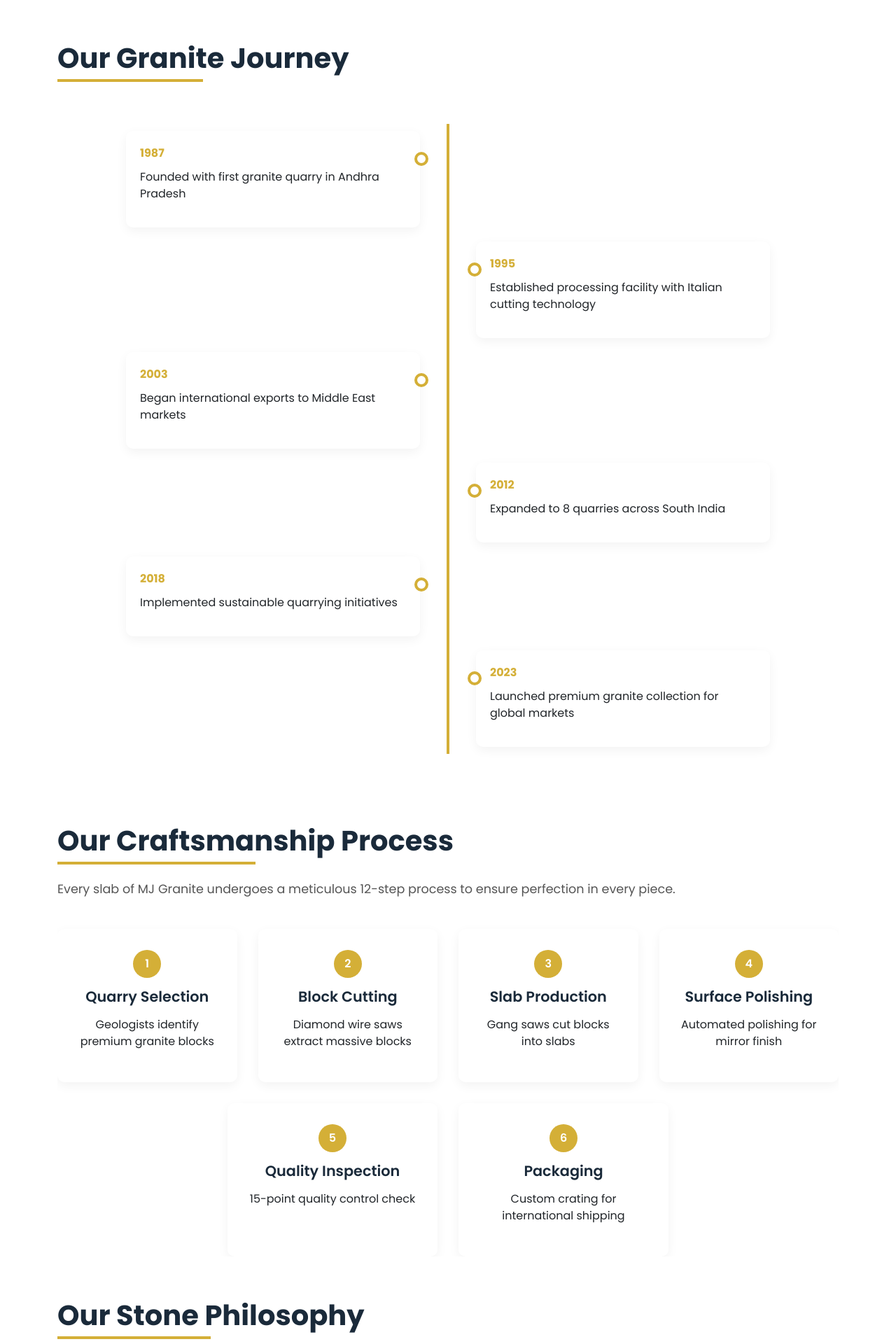
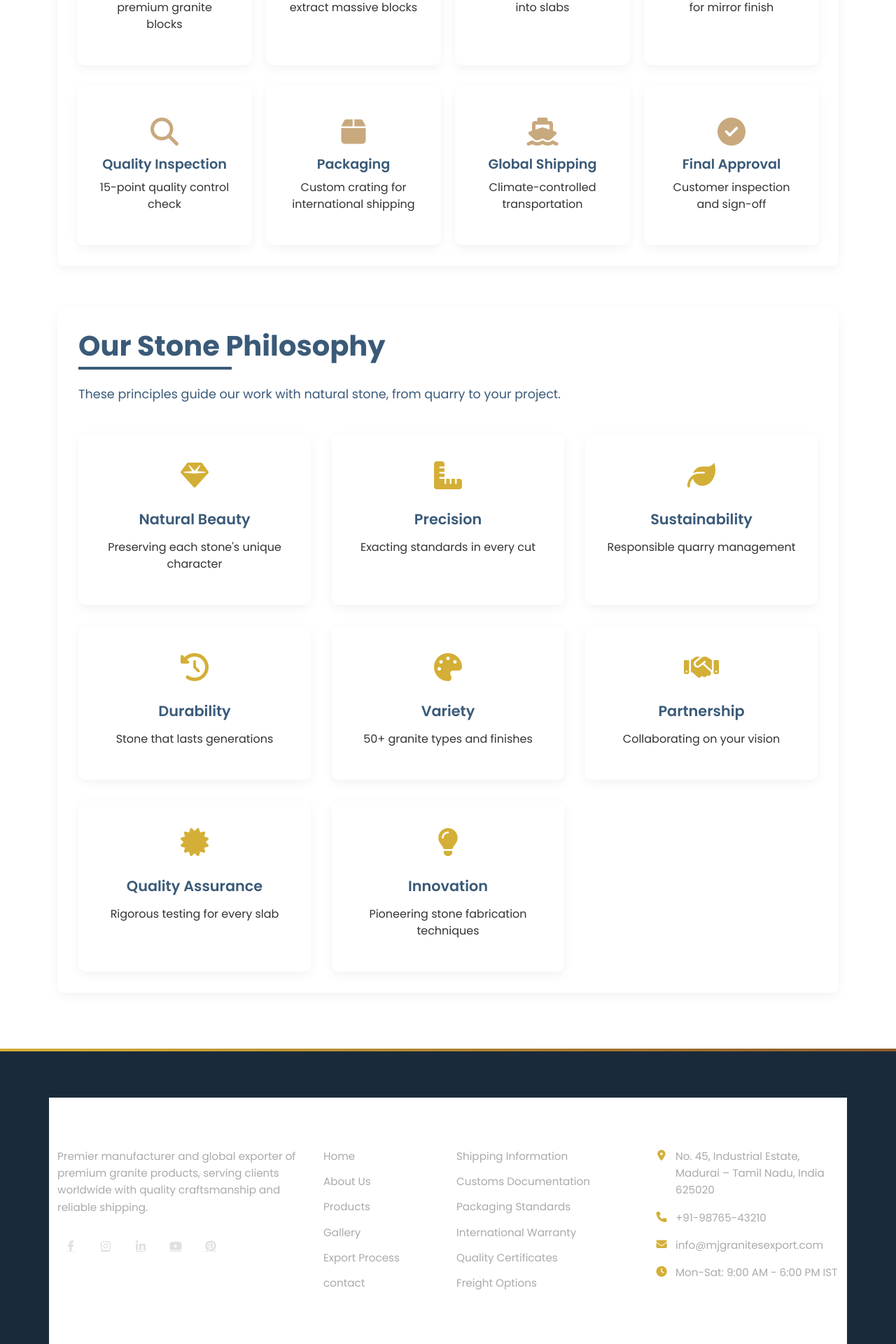
Before and after one commit to Prakash-Ramakrishnan110/MJ-granites, a PHP site: page /gallery.php in a window 1280 px wide. Shown: the part 2523-4443 px from the top of the page at 70% size. Run offline with PHP 8.4, Linux system fonts and the light colour scheme.

Commit message:
gallery changed

```diff
--- a/gallery.php
+++ b/gallery.php
@@ -16,6 +16,7 @@
             --secondary-color: #c19a6b;
             --dark-color: #333;
             --light-color: #f8f9fa;
+            --card-title-color: #3A5A78;
         }
 
         * {
@@ -26,7 +27,7 @@
         }
 
         body {
-            background-color: #f5f5f5;
+            background-color: #ffffff;
             color: #333;
             line-height: 1.6;
             overflow-x: hidden;
@@ -36,15 +37,16 @@
             max-width: 1200px;
             margin: 0 auto;
             padding: 20px;
+            background-color: white;
         }
 
         /* Hero Section */
         .hero-section {
-            background: linear-gradient(rgba(90, 62, 54, 0.8), rgba(90, 62, 54, 0.8)),
+            background: linear-gradient(rgba(16, 53, 85, 0.9), rgba(16, 53, 85, 0.8)),
                         url('https://img.freepik.com/free-photo/beautiful-shot-black-marble-texture-background_181624-23358.jpg');
             background-size: cover;
             background-position: center;
-            color: white;
+            color: rgb(11, 64, 89);
             padding: 100px 20px;
             text-align: center;
             margin-bottom: 40px;
@@ -71,12 +73,16 @@
         .section {
             margin-bottom: 60px;
             overflow: hidden;
+            background-color: white;
+            padding: 30px;
+            border-radius: 10px;
+            box-shadow: 0 5px 15px rgba(0,0,0,0.05);
         }
 
         .section-title {
             font-size: 2.5rem;
             font-weight: 700;
-            color: var(--primary-color);
+            color: var(--card-title-color);
             margin-bottom: 30px;
             position: relative;
             display: inline-block;
@@ -87,7 +93,7 @@
             position: absolute;
             width: 50%;
             height: 4px;
-            background-color: var(--secondary-color);
+            background-color: var(--card-title-color);
             bottom: -10px;
             left: 0;
         }
@@ -95,7 +101,7 @@
         .section-content {
             font-size: 1.1rem;
             line-height: 1.8;
-            color: #555;
+            color: #3A5A78;
             margin-bottom: 20px;
         }
 
@@ -121,7 +127,7 @@
             border-radius: 10px;
             padding: 30px;
             box-shadow: 0 10px 30px rgba(0,0,0,0.08);
-            border-top: 5px solid var(--secondary-color);
+            border-top: 5px solid var();
             transition: all 0.3s ease;
             transform: translateY(20px);
             opacity: 0;
@@ -147,15 +153,19 @@
 
         .highlight-icon {
             font-size: 2.5rem;
-            color: var(--secondary-color);
+            color: var(--card-title-color);
             margin-bottom: 20px;
         }
 
         .highlight-title {
             font-size: 1.3rem;
             font-weight: 600;
-            color: var(--primary-color);
+            color: var(--card-title-color);
             margin-bottom: 15px;
+        }
+
+        .highlight-box p {
+            color:;
         }
 
         /* Granite Types Section */
@@ -211,12 +221,13 @@
 
         .granite-info {
             padding: 20px;
+            background-color: white;
         }
 
         .granite-name {
             font-size: 1.2rem;
             font-weight: 600;
-            color: var(--primary-color);
+            color: var(--card-title-color);
             margin-bottom: 5px;
         }
 
@@ -227,11 +238,19 @@
             display: block;
         }
 
+        .granite-info p {
+            color: #333;
+        }
+
         /* History Timeline */
         .timeline {
             position: relative;
             max-width: 1000px;
             margin: 40px auto;
+            background-color: white;
+            padding: 30px;
+            border-radius: 10px;
+            box-shadow: 0 5px 15px rgba(0,0,0,0.05);
         }
 
         .timeline:before {
@@ -239,8 +258,8 @@
             position: absolute;
             width: 4px;
             background-color: var(--secondary-color);
-            top: 0;
-            bottom: 0;
+            top: 60px;
+            bottom: 60px;
             left: 50%;
             margin-left: -2px;
         }
@@ -301,13 +320,17 @@
             margin-bottom: 10px;
         }
 
+        .timeline-content p {
+            color: #333;
+        }
+
         /* Quarry Section */
         .quarry-section {
-            background: linear-gradient(rgba(90, 62, 54, 0.9), rgba(90, 62, 54, 0.9)),
+            background: linear-gradient(rgba(16, 53, 85, 0.9), rgba(17, 72, 92, 0.9)),
                         url('https://img.freepik.com/free-photo/granite-quarry-mountains_1398-4829.jpg');
             background-size: cover;
             background-position: center;
-            color: white;
+            color: rgb(16, 75, 95);
             padding: 80px 20px;
             border-radius: 10px;
             margin: 60px 0;
@@ -325,6 +348,10 @@
             max-width: 800px;
             margin: 0 auto;
             text-align: center;
+            background-color: rgba(24, 87, 101, 0.1);
+            padding: 30px;
+            border-radius: 10px;
+            backdrop-filter: blur(5px);
         }
 
         /* Values Section */
@@ -353,6 +380,8 @@
         .value-card:nth-child(4) { animation-delay: 0.4s; }
         .value-card:nth-child(5) { animation-delay: 0.5s; }
         .value-card:nth-child(6) { animation-delay: 0.6s; }
+        .value-card:nth-child(7) { animation-delay: 0.7s; }
+        .value-card:nth-child(8) { animation-delay: 0.8s; }
 
         .value-card:hover {
             transform: translateY(-10px) scale(1.03);
@@ -376,9 +405,13 @@
         .value-title {
             font-size: 1.3rem;
             font-weight: 600;
-            color: var(--primary-color);
+            color: var(--card-title-color);
             margin-bottom: 15px;
             transition: all 0.3s ease;
+        }
+
+        .value-card p {
+            color: #333;
         }
 
         /* Process Section */
@@ -411,6 +444,8 @@
         .process-step:nth-child(4) { animation-delay: 0.4s; }
         .process-step:nth-child(5) { animation-delay: 0.5s; }
         .process-step:nth-child(6) { animation-delay: 0.6s; }
+        .process-step:nth-child(7) { animation-delay: 0.7s; }
+        .process-step:nth-child(8) { animation-delay: 0.8s; }
 
         .process-step:hover {
             transform: translateY(-10px) scale(1.03);
@@ -427,6 +462,16 @@
             line-height: 40px;
             font-weight: 600;
             margin-bottom: 15px;
+        }
+
+        .process-step h3 {
+            color: var(--card-title-color);
+            font-size: 1.2rem;
+            margin-bottom: 10px;
+        }
+
+        .process-step p {
+            color: #333;
         }
 
         /* Keyframe Animations */
@@ -572,44 +617,7 @@
     </section>
 
     <div class="container">
-        <!-- Our Story Section -->
-        <section class="section" data-aos="fade-up" data-aos-duration="800">
-            <h2 class="section-title">Our Granite Legacy</h2>
-            <div class="about-content-section">
-                <p class="section-content">
-                    Since 1987, MJ Granites has been at the forefront of India's granite industry, transforming raw stone into exquisite architectural elements. Our journey began in the granite-rich region of South India, where we established our first quarrying operations. Today, we operate 12 quarries across India, each yielding distinct granite varieties prized worldwide.
-                </p>
-                <p class="section-content">
-                    What sets us apart is our vertical integration - from quarry to finished product. We control every step of the process, ensuring the highest quality standards while maintaining competitive pricing. Our 150,000 sq. ft. processing facility houses the most advanced stone fabrication technology from Italy and Germany.
-                </p>
 
-                <div class="highlight-container">
-                    <div class="highlight-box">
-                        <div class="highlight-icon">
-                            <i class="fas fa-mountain"></i>
-                        </div>
-                        <h3 class="highlight-title">Quarry Ownership</h3>
-                        <p>Direct access to 12 premium granite quarries across India</p>
-                    </div>
-
-                    <div class="highlight-box">
-                        <div class="highlight-icon">
-                            <i class="fas fa-industry"></i>
-                        </div>
-                        <h3 class="highlight-title">Modern Facility</h3>
-                        <p>150,000 sq. ft. processing plant with Italian machinery</p>
-                    </div>
-
-                    <div class="highlight-box">
-                        <div class="highlight-icon">
-                            <i class="fas fa-award"></i>
-                        </div>
-                        <h3 class="highlight-title">Quality Certifications</h3>
-                        <p>ISO 9001:2015 certified processes with 15 quality checks</p>
-                    </div>
-                </div>
-            </div>
-        </section>
 
         <!-- Granite Types Section -->
         <section class="section" data-aos="fade-up" data-aos-duration="800">
@@ -667,49 +675,6 @@
             </div>
         </section>
 
-        <!-- Our History Timeline -->
-        <section class="section" data-aos="fade-up" data-aos-duration="800">
-            <h2 class="section-title">Our Granite Journey</h2>
-            <div class="timeline">
-                <div class="timeline-item">
-                    <div class="timeline-content">
-                        <div class="timeline-year">1987</div>
-                        <p>Founded with first granite quarry in Andhra Pradesh</p>
-                    </div>
-                </div>
-                <div class="timeline-item">
-                    <div class="timeline-content">
-                        <div class="timeline-year">1995</div>
-                        <p>Established processing facility with Italian cutting technology</p>
-                    </div>
-                </div>
-                <div class="timeline-item">
-                    <div class="timeline-content">
-                        <div class="timeline-year">2003</div>
-                        <p>Began international exports to Middle East markets</p>
-                    </div>
-                </div>
-                <div class="timeline-item">
-                    <div class="timeline-content">
-                        <div class="timeline-year">2012</div>
-                        <p>Expanded to 8 quarries across South India</p>
-                    </div>
-                </div>
-                <div class="timeline-item">
-                    <div class="timeline-content">
-                        <div class="timeline-year">2018</div>
-                        <p>Implemented sustainable quarrying initiatives</p>
-                    </div>
-                </div>
-                <div class="timeline-item">
-                    <div class="timeline-content">
-                        <div class="timeline-year">2023</div>
-                        <p>Launched premium granite collection for global markets</p>
-                    </div>
-                </div>
-            </div>
-        </section>
-
         <!-- Manufacturing Process Section -->
         <section class="section" data-aos="fade-up" data-aos-duration="800">
             <h2 class="section-title">Our Craftsmanship Process</h2>
@@ -718,40 +683,58 @@
             </p>
 
             <div class="process-steps">
+                <!-- First Row -->
+                <div style="display: flex; justify-content: space-between; gap: 20px;">
                     <div class="process-step">
-                    <div class="step-number">1</div>
+                        <i class="fas fa-hammer" style="font-size: 40px; color: #c8a97e; margin: 15px 0;"></i>
                         <h3 class="value-title">Quarry Selection</h3>
                         <p>Geologists identify premium granite blocks</p>
                     </div>
 
                     <div class="process-step">
-                    <div class="step-number">2</div>
+                        <i class="fas fa-cut" style="font-size: 40px; color: #c8a97e; margin: 15px 0;"></i>
                         <h3 class="value-title">Block Cutting</h3>
                         <p>Diamond wire saws extract massive blocks</p>
                     </div>
 
                     <div class="process-step">
-                    <div class="step-number">3</div>
+                        <i class="fas fa-border-all" style="font-size: 40px; color: #c8a97e; margin: 15px 0;"></i>
                         <h3 class="value-title">Slab Production</h3>
                         <p>Gang saws cut blocks into slabs</p>
                     </div>
 
                     <div class="process-step">
-                    <div class="step-number">4</div>
+                        <i class="fas fa-brush" style="font-size: 40px; color: #c8a97e; margin: 15px 0;"></i>
                         <h3 class="value-title">Surface Polishing</h3>
                         <p>Automated polishing for mirror finish</p>
                     </div>
+                </div>
 
+                <!-- Second Row -->
+                <div style="display: flex; justify-content: space-between; gap: 20px;">
                     <div class="process-step">
-                    <div class="step-number">5</div>
+                        <i class="fas fa-search" style="font-size: 40px; color: #c8a97e; margin: 15px 0;"></i>
                         <h3 class="value-title">Quality Inspection</h3>
                         <p>15-point quality control check</p>
                     </div>
 
                     <div class="process-step">
-                    <div class="step-number">6</div>
+                        <i class="fas fa-box" style="font-size: 40px; color: #c8a97e; margin: 15px 0;"></i>
                         <h3 class="value-title">Packaging</h3>
                         <p>Custom crating for international shipping</p>
+                    </div>
+
+                    <div class="process-step">
+                        <i class="fas fa-ship" style="font-size: 40px; color: #c8a97e; margin: 15px 0;"></i>
+                        <h3 class="value-title">Global Shipping</h3>
+                        <p>Climate-controlled transportation</p>
+                    </div>
+
+                    <div class="process-step">
+                        <i class="fas fa-check-circle" style="font-size: 40px; color: #c8a97e; margin: 15px 0;"></i>
+                        <h3 class="value-title">Final Approval</h3>
+                        <p>Customer inspection and sign-off</p>
+                    </div>
                 </div>
             </div>
         </section>
@@ -811,10 +794,28 @@
                     <h3 class="value-title">Partnership</h3>
                     <p>Collaborating on your vision</p>
                 </div>
+
+                <div class="value-card">
+                    <div class="value-icon">
+                        <i class="fas fa-certificate"></i>
+                    </div>
+                    <h3 class="value-title">Quality Assurance</h3>
+                    <p>Rigorous testing for every slab</p>
+                </div>
+
+                <div class="value-card">
+                    <div class="value-icon">
+                        <i class="fas fa-lightbulb"></i>
+                    </div>
+                    <h3 class="value-title">Innovation</h3>
+                    <p>Pioneering stone fabrication techniques</p>
+                </div>
             </div>
         </section>
     </div>
+
     <?php include "footer.php"; ?>
+
     <!-- AOS Animation Library JS -->
     <script src="https://unpkg.com/aos@2.3.1/dist/aos.js"></script>
     <script>
```
Lines whose indentation alone changed are shown as unchanged.
